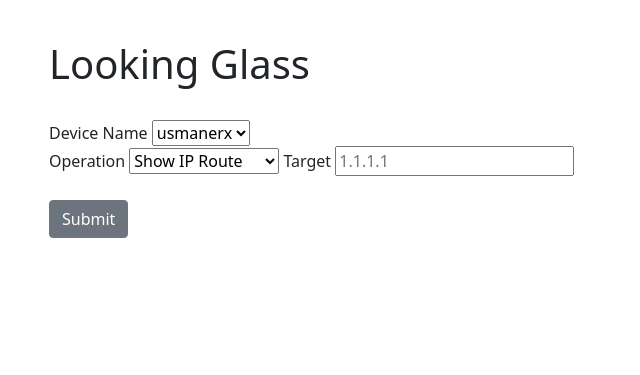
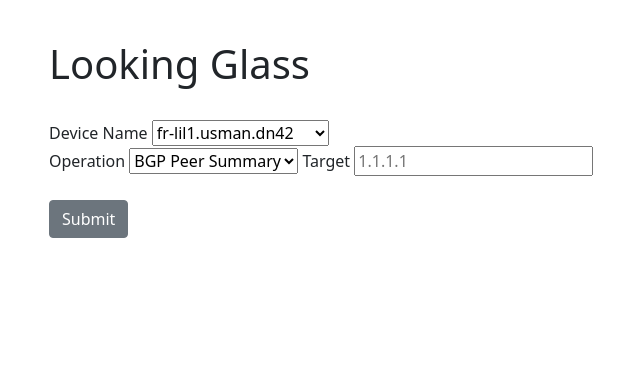
Before and after one commit to usman-u/dn42-lg, a Flask app: page /looking_glass/ in a window 1280 px wide. Shown: the part 56-431 px from the top of the page, without its empty margins (33-673 px from the left). Run offline with Flask 3, Linux system fonts and the light colour scheme; some libraries are stand-ins or nearby versions.

Commit message:
add whois

```diff
--- a/main.py
+++ b/main.py
@@ -1,37 +1,26 @@
 from flask import Flask, redirect, url_for, render_template, flash, request
 from flask_wtf import FlaskForm
 from wtforms import StringField, SubmitField, BooleanField, SelectField
-from wtforms_sqlalchemy.fields import QuerySelectField
 from wtforms.validators import DataRequired, Email, InputRequired
 from flask_sqlalchemy import SQLAlchemy
+from flask_bootstrap import Bootstrap
 from datetime import datetime
 from net_automation import net_automation
 from vyos_api import vyos_api
 from dotenv import load_dotenv
 import os
+import sys
+import concurrent.futures
+import dn42_whois
 
 app = Flask(__name__)                                         # create an instance of the Flask class
 app.config["SECRET_KEY"] = "fhdujghrfdjkhgdfjk"               # secret key
-app.config["SQLALCHEMY_DATABASE_URI"] = "sqlite:///db.sql"    # location of DB
-db = SQLAlchemy(app)                                          # inits the db, instance of SQLAlchemy
+Bootstrap(app)
+
 
 load_dotenv()
-fr_lil1 = vyos_api("https://10.100.100.4/graphql", os.getenv("apikey"))
-
-usmanerx = net_automation.EdgeOS(
-    device_type = "ubiquiti_edgerouter",
-    host = "erx.usman.lan",
-    username = "usman",
-    use_keys = True,
-    key_file = r"C:\Users\Usman\.ssh\id_rsa",)
-
-
-# fr_lil1 = net_automation.Vyos(
-#     device_type = "vyos",
-#     host = "10.100.100.4",
-#     username = "test",
-#     password = "test",
-#     use_keys = False)
+fr_lil1 = vyos_api("https://172.22.132.167/graphql", os.getenv("apikey"))
+us_ca1 = vyos_api("https://172.22.132.164/graphql", os.getenv("apikey"))
 
 class LookingGlassForm(FlaskForm):
 
@@ -40,9 +29,9 @@ class LookingGlassForm(FlaskForm):
     # device = SelectField(u"Device Name", choices=[all_devices, "test", "test2"])
     # print (all_devices)
 
-    device = SelectField(u"Device Name", choices=["usmanerx"])
+    device = SelectField(u"Device Name", choices=["fr-lil1.usman.dn42", "uk-lon3.usman.dn42"])
 
-    operation = SelectField(u"Operation", choices=["Show IP Route", "Show IP Route to"])
+    operation = SelectField(u"Operation", choices=["BGP Peer Summary"])
     target = StringField("Target", render_kw={"placeholder": "1.1.1.1"})
     submit = SubmitField("Submit")
 
@@ -75,7 +64,7 @@ def looking_glass():
         print (form.operation.data)
         # if form.operation.data == "Show IP Route To":
 
-        return redirect(url_for("routes", router=form.device.data, target=form.target.data))
+        return redirect(url_for("", router=form.device.data, target=form.target.data))
 
 
     return render_template("looking_glass.html",
@@ -85,43 +74,50 @@ def looking_glass():
                                  target=target)
 
 
-@app.route("/looking_glass/<router>/whois/<query>", methods=["GET", "POST"])
-def whois(router, query):
-
-
-    target = (request.args.get("target"))
-
-    rtrname = eval(router) # gets object name, instead of string
-
-    if not hasattr(rtrname, "SSHConnection"):  # if object doesn't
-                                               # have SSHConnection attribute (not connected via SSH)
-        rtrname.init_ssh()                     # initialize SSHConnection     (establish tunnel)
-
-    result = fr_lil1.whois_dn42(query)
-
-    return render_template("whois.html", result=result)
-
 @app.route("/looking_glass/<router>/routesv4/", methods=["GET", "POST"])
 def get_routes_v4(router):
-    result = fr_lil1.get_all_routes("inet")
+    rtr_instance = getattr(sys.modules[__name__], router)
+    result = rtr_instance.get_all_routes("inet")
 
     return render_template("get_routes.html", result=result, router=router)
 
 @app.route("/looking_glass/<router>/route_summary/", methods=["GET", "POST"])
 def get_route_summary(router):
 
-    family =  (request.args.get("family"))
-    if family == None:
-        family = "inet"
+    rtr_instance = getattr(sys.modules[__name__], router)
 
-    result = fr_lil1.get_route_summary(family)
+    inet = rtr_instance.get_route_summary("inet")
+    inet6 = rtr_instance.get_route_summary("inet6")
 
-    return render_template("get_route_summary.html", result=result, family=family, router=router)
+    return render_template("get_route_summary.html", inet=inet, inet6=inet6, router=router)
 
-@app.route("/looking_glass/<router>/bgp/", methods=["GET", "POST"])
-def get_bgp_peers(router):
 
-    result = fr_lil1.get_bgp_peers()
+@app.route("/looking_glass/summary/bgp/", methods=["GET", "POST"])
+def get_summary_bgp():
+
+    routers = request.args.getlist("routers")
+
+    results = []
+
+    with concurrent.futures.ThreadPoolExecutor() as executor:
+        future_to_router = {executor.submit(getattr(sys.modules[__name__], router).get_bgp_peers): router for router in routers}
+        for future in concurrent.futures.as_completed(future_to_router):
+            router = future_to_router[future]
+            try:
+                result = future.result()
+                results.append(result)
+            except Exception as exc:
+                print(f"{router} generated an exception: {exc}")
+
+    return render_template("summary_bgp.html", results=results, routers=routers)
+
+
+@app.route("/looking_glass/bgp_peers/", methods=["GET", "POST"])
+def get_bgp_peers():
+    router = (request.args.get("router"))
+
+    rtrname = getattr(sys.modules[__name__], router)
+    result = rtrname.get_bgp_peers()
 
     return render_template("get_bgp_peers.html", result=result, router=router, time=datetime.now())
 
@@ -158,56 +154,27 @@ def get_bgp_peer_advertised_routes(router):
     return render_template("get_bgp_peer_advertised_routes.html", router=router, result=result, peer=peer)
 
 
-@app.route("/looking_glass/<router>/get_bgp_peer/<peer>/", methods=["GET", "POST"])
-def get_bgp_peer(router, peer):
+@app.route("/looking_glass/get_bgp_peer/", methods=["GET", "POST"])
+def get_bgp_peer():
 
+    router = (request.args.get("router"))
+    peer = (request.args.get("peer"))
     desc = (request.args.get("desc"))
 
-    result = fr_lil1.get_bgp_peer(peer)
+    rtr_instance = getattr(sys.modules[__name__], router)
+
+    result = rtr_instance.get_bgp_peer(peer)
 
     return render_template("get_bgp_peer.html", router=router, result=result, peer=peer, desc=desc)
 
-@app.route("/looking_glass/<router>/peerbgproutes/<peer>", methods=["GET", "POST"])
-def peer_bgp_routes(router, peer):
 
-    rtrname = eval(router) # gets object name, instead of string
+@app.route("/looking_glass/whois/", methods=["GET", "POST"])
+def whois():
+    target = (request.args.get("target"))
 
-    if not hasattr(rtrname, "SSHConnection"):  # if object doesn't
-                                               # have SSHConnection attribute (not connected via SSH)
-        rtrname.init_ssh()                     # initialize SSHConnection     (establish tunnel)
+    result = dn42_whois.dn42_whois(target)
 
-    result = rtrname.get_peer_bgp_routes(peer)
-
-    return render_template("bgppeerroutes.html", router=router, result=result, peer=peer)
-
-@app.route("/looking_glass/<router>/bgp/<prefix>/", methods=["GET", "POST"])
-def bgp_route(router, prefix):
-
-    rtrname = eval(router) # gets object name, instead of string
-
-    if not hasattr(rtrname, "SSHConnection"):  # if object doesn't
-                                               # have SSHConnection attribute (not connected via SSH)
-        rtrname.init_ssh()                     # initialize SSHConnection     (establish tunnel)
-
-    result = rtrname.get_bgp_route(prefix)
-
-    return render_template("bgproute.html", result=result, router=router, prefix=prefix)
-
-@app.route("/looking_glass/<router>/ospf/", methods=["GET", "POST"])
-def ospf(router):
-
-    rtrname = eval(router) # gets object name, instead of string
-
-    if not hasattr(rtrname, "SSHConnection"):  # if object doesn't
-                                               # have SSHConnection attribute (not connected via SSH)
-        rtrname.init_ssh()                     # initialize SSHConnection     (establish tunnel)
-
-    # if neighbor == None:
-    #     result = rtrname.get_bgp_neighbors()
-
-    result = rtrname.get_ospf_neighbors()
-
-    return render_template("ospf.html", result=result, router=router)
+    return render_template("whois.html", target=target, result=result)
 
 @app.route("/looking_glass/<router>/interfaces/", methods=["GET", "POST"])
 def interfaces(router):
@@ -238,4 +205,3 @@ def page_not_found(error):
 
 if __name__ == "__main__":
     app.run(debug=True, threaded=True)
-    db.create_all()
--- a/templates/whois.html
+++ b/templates/whois.html
@@ -1,9 +1,12 @@
 {% extends "base.html" %}
 
-{% block title %} Whois {%endblock%}
+{% block title %} {{ target }} - Whois {%endblock%}
 
 {% block content %}
+
+<h2> Whois: {{ target }} </h2>
 <pre>
 {{ result }}
 </pre>
+
 {% endblock %}
```
Also changed, not shown: dn42_whois.py (added, +24 -0 lines).
